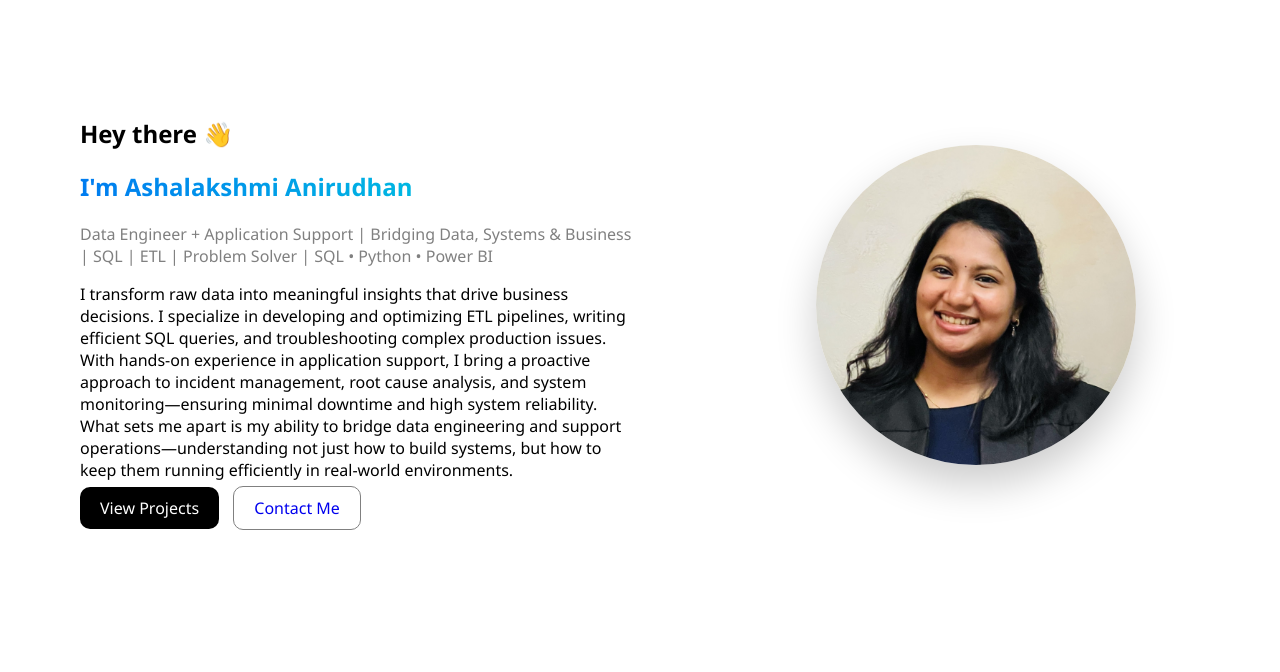
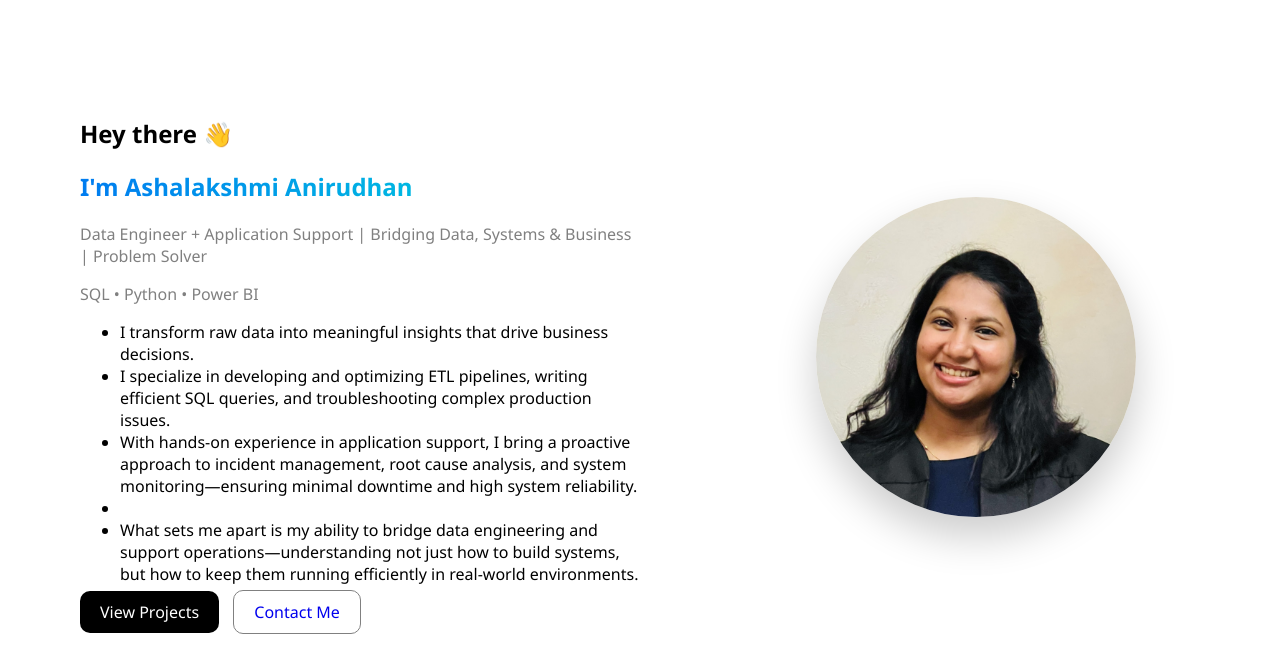
Before and after one commit to ashalakshmi-va/ashalakshmiPortfolio.github.io, a plain HTML site: page index.html in a window 1280 px wide. Shown: the part 96-768 px from the top of the page. Drawn offline with Linux system fonts and the light colour scheme.

Commit message:
Update index.html

```diff
--- a/index.html
+++ b/index.html
@@ -24,13 +24,19 @@
   <div class="left">
     <h2 class="fade-text">Hey there 👋</h2>
     <h1 class="gradient-text">I'm Ashalakshmi Anirudhan</h1>
-    <p class="subtitle">Data Engineer + Application Support | Bridging Data, Systems & Business | SQL | ETL | Problem Solver | SQL • Python • Power BI</p>
+    <p class="subtitle">Data Engineer + Application Support | Bridging Data, Systems & Business | Problem Solver </p>
+    <p class="subtitle"> SQL • Python • Power BI</p>
+    <p>
+          <ul>
+        <li>I transform raw data into meaningful insights that drive business decisions.</li>
+        <li>I specialize in developing and optimizing ETL pipelines, writing efficient SQL queries, and troubleshooting complex production issues.</li>
+        <li>With hands-on experience in application support, I bring a proactive approach to incident management, root cause analysis, and system monitoring—ensuring minimal downtime and high system reliability.</li>
+        <li></li>
+        <li>What sets me apart is my ability to bridge data engineering and support operations—understanding not just how to build systems, but how to keep them running efficiently in real-world environments.</li>
+    </ul>
 
-    <p>
-      I transform raw data into meaningful insights that drive business decisions.
-      I specialize in developing and optimizing ETL pipelines, writing efficient SQL queries, and troubleshooting complex production issues. With hands-on experience in application support, I bring a proactive approach to incident management, root cause analysis, and system monitoring—ensuring minimal downtime and high system reliability.
 
-What sets me apart is my ability to bridge data engineering and support operations—understanding not just how to build systems, but how to keep them running efficiently in real-world environments.
+
     </p>
 
     <div class="buttons">
```
